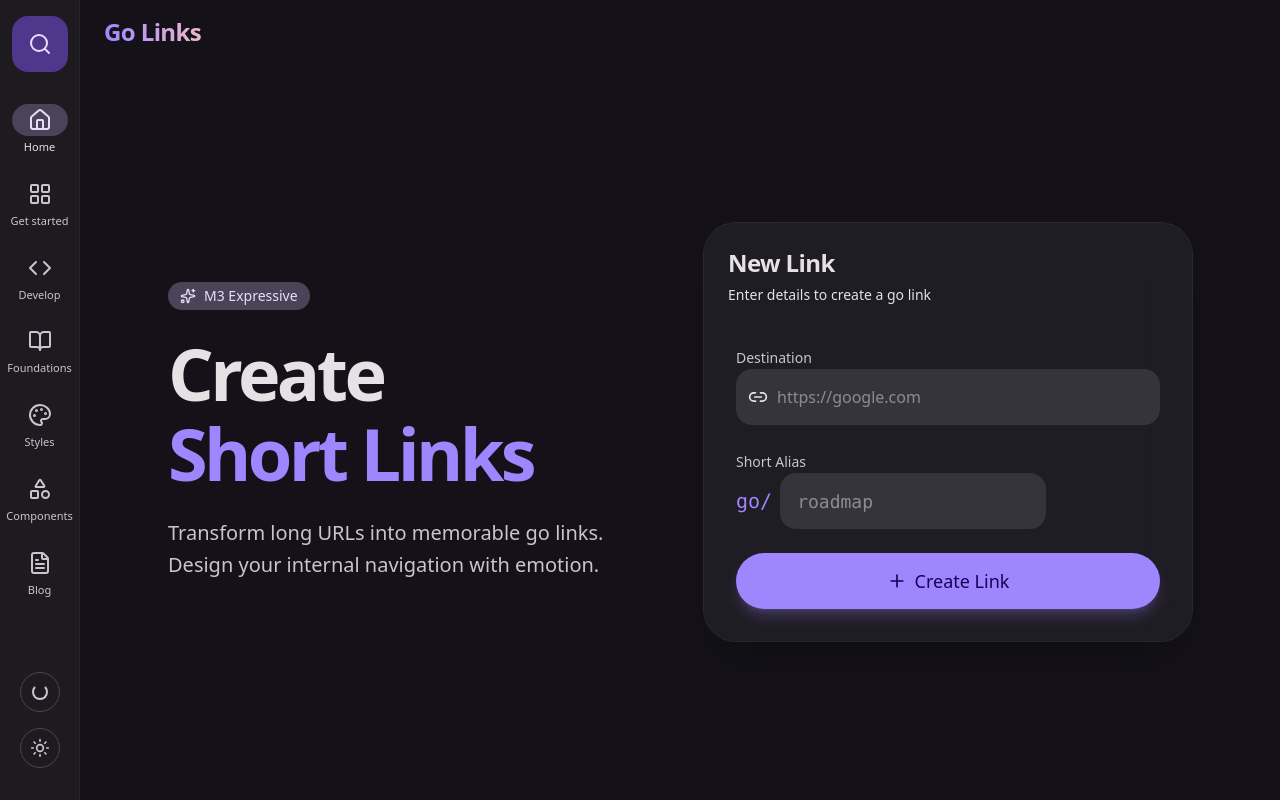
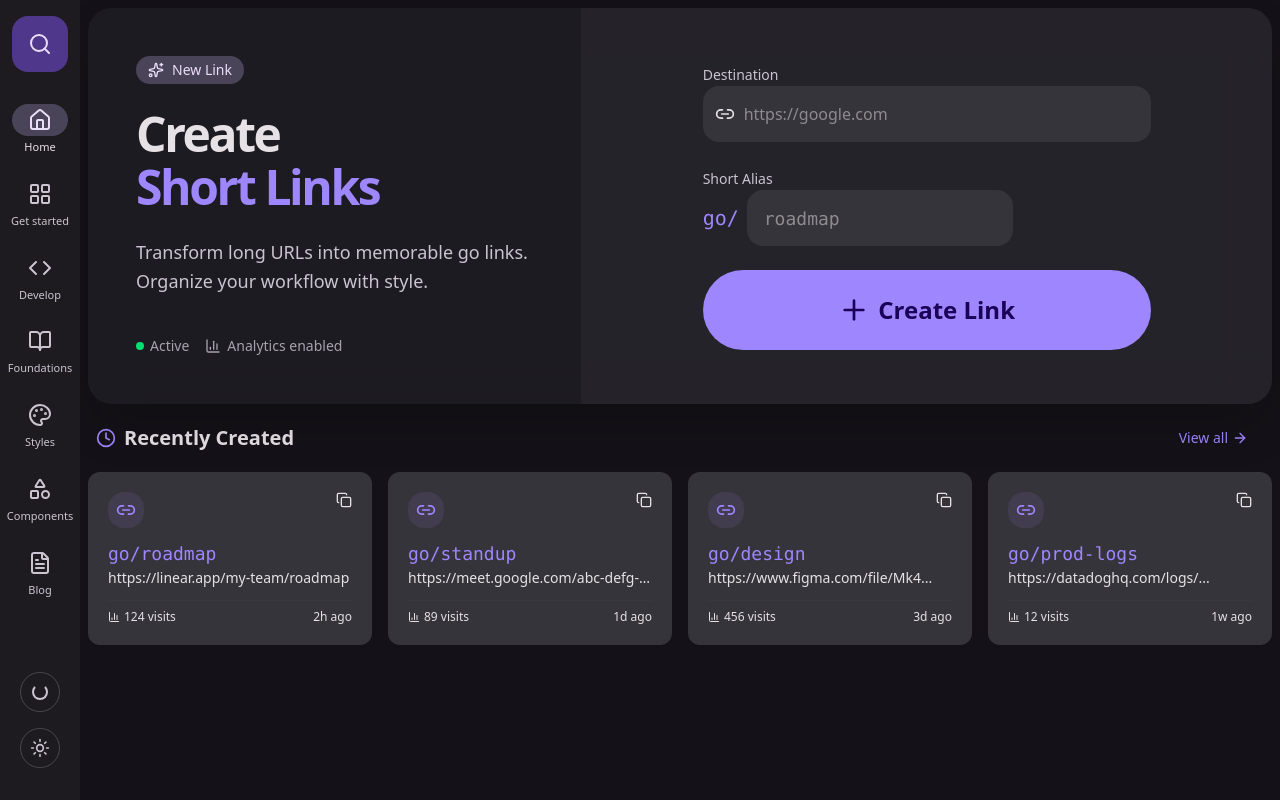
Before and after one commit to nkaewam/go-link, a Next.js app: page / in a window 1280 px wide. Built offline with nearby package versions, Linux system fonts and the light colour scheme; a web font is replaced by a local one.

Commit message:
fix: homepage

```diff
--- a/app/page.tsx
+++ b/app/page.tsx
@@ -5,7 +5,7 @@ import { Button } from "@/components/ui/button"
 import { Input } from "@/components/ui/input"
 import { Label } from "@/components/ui/label"
 import { Card, CardContent, CardDescription, CardHeader, CardTitle } from "@/components/ui/card"
-import { Link2, Plus, Sparkles } from "lucide-react"
+import { Link2, Plus, Sparkles, Copy, ExternalLink, Clock, BarChart3, ArrowRight } from "lucide-react"
 import { useRouter } from "next/navigation"
 
 export default function Home() {
@@ -23,48 +23,57 @@ export default function Home() {
     setAlias("")
   }
 
+  const recentLinks = [
+    { alias: "roadmap", url: "https://linear.app/my-team/roadmap", visits: 124, created: "2h ago" },
+    { alias: "standup", url: "https://meet.google.com/abc-defg-hij", visits: 89, created: "1d ago" },
+    { alias: "design", url: "https://www.figma.com/file/Mk4...", visits: 456, created: "3d ago" },
+    { alias: "prod-logs", url: "https://datadoghq.com/logs/...", visits: 12, created: "1w ago" },
+  ]
+
   return (
     <div className="min-h-screen flex flex-col bg-background text-foreground transition-colors overflow-hidden relative">
-      {/* Background Gradients/Blobs for "Emotion" */}
-      {/* <div className="absolute top-[-20%] right-[-10%] w-[600px] h-[600px] bg-primary/10 rounded-full blur-3xl pointer-events-none" /> */}
-      {/* <div className="absolute bottom-[-20%] left-[-10%] w-[500px] h-[500px] bg-tertiary/10 rounded-full blur-3xl pointer-events-none" /> */}
 
-      {/* Header - Minimal, blending in */}
-      <header className="sticky top-0 z-10 px-6 py-4 flex items-center justify-between">
-        <div className="flex items-center gap-2 font-bold text-2xl tracking-tight text-on-surface">
-          <span className="bg-linear-to-r from-primary to-tertiary bg-clip-text text-transparent">Go Links</span>
+      <main className="flex-1 p-2 overflow-y-auto">
+        <div className="space-y-4">
+
+          {/* Top Section: The "Big Bento Card" for Creation */}
+          <div className="grid grid-cols-1 lg:grid-cols-12 gap-6">
+            <Card className="lg:col-span-12 border-none shadow-2xl bg-surface-container-high/50 backdrop-blur-xl rounded-3xl overflow-hidden relative group">
+              <div className="absolute inset-0 bg-linear-to-br from-primary/5 to-tertiary/5 opacity-0 transition-opacity duration-500 pointer-events-none" />
+
+              <div className="grid lg:grid-cols-12 gap-0 h-full">
+                {/* Left Side: Hero/Info */}
+                <div className="lg:col-span-5 p-8 md:p-12 flex flex-col justify-center space-y-6 bg-surface-container-low/50">
+                  <div className="inline-flex items-center gap-2 px-3 py-1 rounded-full bg-secondary-container w-fit text-on-secondary-container text-sm font-medium">
+                    <Sparkles className="w-4 h-4" />
+                    <span>New Link</span>
                   </div>
-      </header>
-
-      <main className="flex-1 flex flex-col items-center justify-center p-4 md:p-8 relative z-0">
-        <div className="w-full max-w-5xl grid md:grid-cols-2 gap-12 items-center">
-
-          {/* Left Side: Hero Text */}
-          <div className="space-y-6 text-center md:text-left animate-in fade-in slide-in-from-bottom-4 duration-700">
-            <div className="inline-flex items-center gap-2 px-3 py-1 rounded-full bg-secondary-container text-on-secondary-container text-sm font-medium">
-              <Sparkles className="w-4 h-4" />
-              <span>M3 Expressive</span>
-            </div>
-            <h1 className="text-5xl md:text-7xl font-bold tracking-tighter text-on-surface leading-[1.1]">
+                  <h1 className="text-4xl md:text-5xl font-bold tracking-tighter text-on-surface leading-[1.1]">
                     Create <br />
                     <span className="text-primary">Short Links</span>
                   </h1>
-            <p className="text-xl text-on-surface-variant max-w-md mx-auto md:mx-0 leading-relaxed">
-              Transform long URLs into memorable go links. Design your internal navigation with emotion.
+                  <p className="text-lg text-on-surface-variant leading-relaxed">
+                    Transform long URLs into memorable go links. Organize your workflow with style.
                   </p>
+
+                  <div className="flex items-center gap-4 text-sm text-on-surface-variant/80 pt-4">
+                    <div className="flex items-center gap-1.5">
+                      <div className="w-2 h-2 rounded-full bg-green-400" />
+                      <span>Active</span>
+                    </div>
+                    <div className="flex items-center gap-1.5">
+                      <BarChart3 className="w-4 h-4" />
+                      <span>Analytics enabled</span>
+                    </div>
+                  </div>
                 </div>
 
-          {/* Right Side: The Form */}
-          <Card className="border-none shadow-2xl bg-surface-container-high/50 backdrop-blur-xl rounded-[32px] overflow-hidden ring-1 ring-white/10 animate-in fade-in slide-in-from-bottom-8 duration-700 delay-150">
-            <CardHeader className="pb-2">
-              <CardTitle className="text-2xl">New Link</CardTitle>
-              <CardDescription>Enter details to create a go link</CardDescription>
-            </CardHeader>
-            <CardContent className="p-6 md:p-8 pt-4">
-              <form onSubmit={handleCreate} className="space-y-6">
+                {/* Right Side: Form */}
+                <div className="lg:col-span-7 p-8 md:p-12 bg-surface-container-highest/30 flex flex-col justify-center">
+                  <form onSubmit={handleCreate} className="space-y-6 max-w-md mx-auto w-full">
                     <div className="space-y-2">
                       <Label htmlFor="destination" className="text-on-surface-variant">Destination</Label>
-                  <div className="relative group">
+                      <div className="relative group/input">
                         <Input
                           id="destination"
                           placeholder="https://google.com"
@@ -72,7 +81,7 @@ export default function Home() {
                           value={destination}
                           onChange={(e) => setDestination(e.target.value)}
                         />
-                    <Link2 className="absolute left-3 top-1/2 -translate-y-1/2 w-5 h-5 text-muted-foreground group-focus-within:text-primary transition-colors" />
+                        <Link2 className="absolute left-3 top-1/2 -translate-y-1/2 w-5 h-5 text-muted-foreground group-focus-within/input:text-primary transition-colors" />
                       </div>
                     </div>
 
@@ -90,13 +99,58 @@ export default function Home() {
                       </div>
                     </div>
 
-                <Button size="lg" className="w-full h-14 text-lg rounded-full bg-primary hover:bg-primary/90 text-on-primary shadow-lg shadow-primary/25 transition-all hover:scale-[1.02] active:scale-[0.98]" type="submit">
-                  <Plus className="mr-2 w-5 h-5" />
+                    <Button size="lg" className="w-full h-20 text-2xl font-semibold rounded-full bg-primary hover:bg-primary/90 text-on-primary transition-all hover:scale-[1.02] active:scale-[0.98]" type="submit">
+                      <Plus className="mr-2 w-8 h-8" />
                       Create Link
                     </Button>
                   </form>
+                </div>
+              </div>
+            </Card>
+          </div>
+
+          {/* Bottom Section: Recently Created */}
+          <div className="space-y-4 animate-in fade-in slide-in-from-bottom-8 duration-700 delay-200">
+            <div className="flex items-center justify-between px-2">
+              <h2 className="text-xl font-semibold text-on-surface flex items-center gap-2">
+                <Clock className="w-5 h-5 text-primary" />
+                Recently Created
+              </h2>
+              <Button variant="text" size="sm" className="text-primary hover:text-primary/80">
+                View all <ArrowRight className="ml-1 w-4 h-4" />
+              </Button>
+            </div>
+
+            <div className="grid grid-cols-1 md:grid-cols-2 lg:grid-cols-4 gap-4">
+              {recentLinks.map((link) => (
+                <Card key={link.alias} variant="filled" className="group hover:bg-surface-container-high transition-colors cursor-pointer border-none">
+                  <CardContent className="p-5 space-y-3">
+                    <div className="flex items-start justify-between">
+                      <div className="p-2 rounded-2xl bg-primary/10 text-primary group-hover:bg-primary/20 transition-colors">
+                        <Link2 className="w-5 h-5" />
+                      </div>
+                      <Button variant="text" size="icon" className="h-8 w-8 text-muted-foreground hover:text-primary -mr-2 -mt-2">
+                        <Copy className="w-4 h-4" />
+                      </Button>
+                    </div>
+
+                    <div>
+                      <div className="font-mono text-lg font-medium text-primary truncate">go/{link.alias}</div>
+                      <div className="text-sm text-muted-foreground truncate">{link.url}</div>
+                    </div>
+
+                    <div className="pt-2 flex items-center justify-between text-xs text-muted-foreground border-t border-outline-variant/20 mt-2">
+                      <span className="flex items-center gap-1">
+                        <BarChart3 className="w-3 h-3" />
+                        {link.visits} visits
+                      </span>
+                      <span>{link.created}</span>
+                    </div>
                   </CardContent>
                 </Card>
+              ))}
+            </div>
+          </div>
 
         </div>
       </main>
--- a/components/sidebar.tsx
+++ b/components/sidebar.tsx
@@ -21,7 +21,7 @@ export function Sidebar() {
   const pathname = usePathname()
 
   return (
-    <aside className="fixed left-0 top-0 z-40 h-screen w-[80px] border-r border-outline-variant/20 bg-surface-container-low transition-transform hidden md:block">
+    <aside className="fixed left-0 top-0 z-40 h-screen w-[80px] bg-surface-container-low transition-transform hidden md:block">
       <div className="flex h-full flex-col items-center py-4">
         {/* Header / Search */}
         <div className="mb-6">
```
Lines whose indentation alone changed are shown as unchanged.
